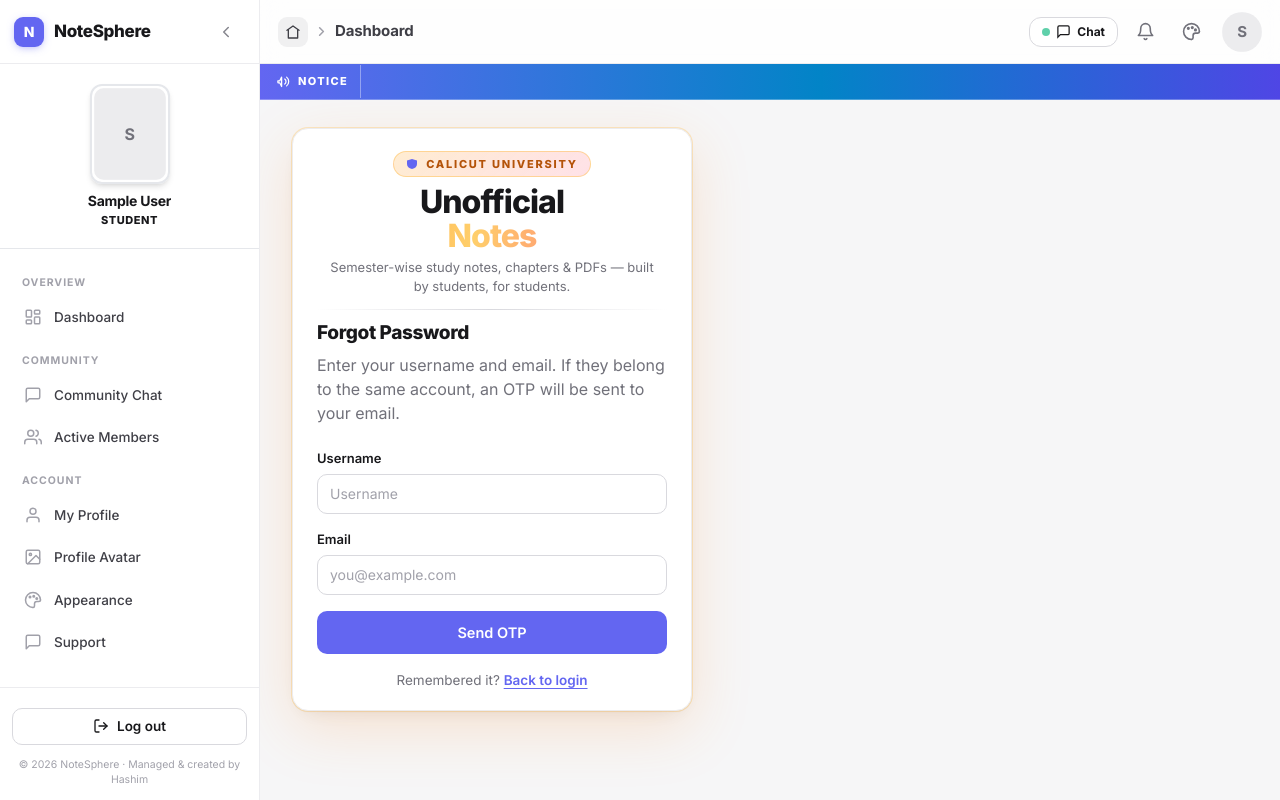
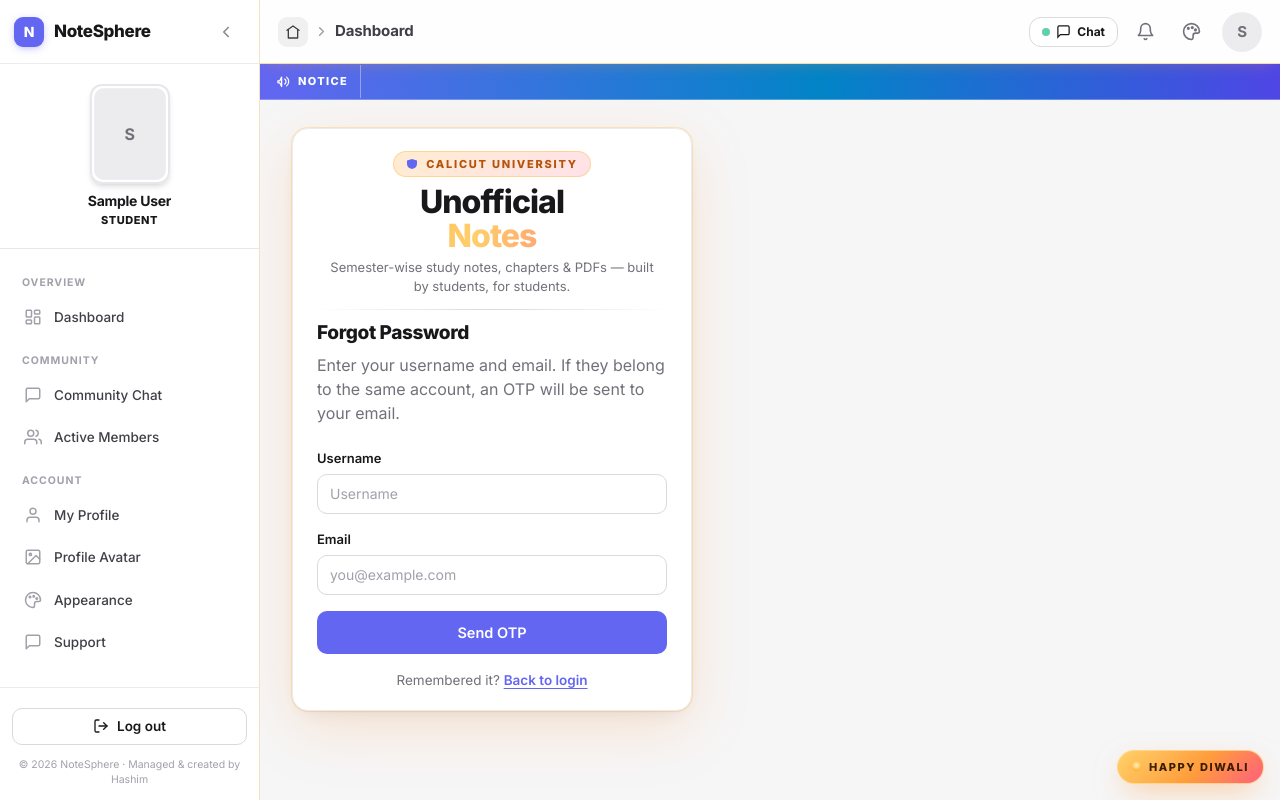
Before and after one commit to ameenul-hashim/notesphere, a Django app: page /forgot-password/ in a window 1280 px wide. Run offline with Django 5.2, Linux system fonts and the light colour scheme; the visitor is signed in with stand-in values (Sample User, id 1); data comes from the database, SQL or seed files in the repository; data that the repository does not hold is empty; some libraries are stand-ins or nearby versions.

Commit message:
Extend Diwali theme to 3 days (Nov 8-10), decorate full app, festive loading page

```diff
--- a/apps/accounts/context_processors.py
+++ b/apps/accounts/context_processors.py
@@ -104,21 +104,20 @@ def user_notifications(request):
 def festival(request):
     """Expose a date-gated festival flag for temporary decorations.
 
-    ``settings.DIWALI_DATE`` is an ISO date (default "2026-11-08"). The Diwali
-    background is shown only when the current local date (TIME_ZONE) matches,
-    so it switches off automatically the next day with no code change.
+    ``settings.DIWALI_START_DATE`` / ``DIWALI_END_DATE`` are ISO dates that
+    form an inclusive range (default 2026-11-08 .. 2026-11-10). The Diwali
+    theme is shown only while the current local date (TIME_ZONE) is inside the
+    range, so it switches off automatically the day after the end date.
     """
     from datetime import date
 
     from django.conf import settings
     from django.utils import timezone
 
-    raw_date = getattr(settings, "DIWALI_DATE", "")
-    diwali_active = False
-    if raw_date:
-        try:
-            diwali_active = timezone.localdate() == date.fromisoformat(str(raw_date))
-        except ValueError:
-            diwali_active = False
+    try:
+        start = date.fromisoformat(str(getattr(settings, "DIWALI_START_DATE", "")))
+        end = date.fromisoformat(str(getattr(settings, "DIWALI_END_DATE", "")))
+    except (TypeError, ValueError):
+        return {"diwali_active": False}
 
-    return {"diwali_active": diwali_active}
+    return {"diwali_active": start <= timezone.localdate() <= end}
--- a/static/css/app.css
+++ b/static/css/app.css
@@ -2773,3 +2773,95 @@ p {
     animation: none;
   }
 }
+
+/* In-app (authenticated) Diwali accents */
+[data-festival="diwali"] body {
+  background-image:
+    radial-gradient(900px 520px at 100% 0%, rgba(255, 176, 64, 0.10), transparent 60%),
+    radial-gradient(820px 520px at 0% 100%, rgba(255, 92, 126, 0.08), transparent 60%);
+  background-attachment: fixed;
+}
+
+[data-festival="diwali"] .topbar {
+  border-bottom-color: color-mix(in srgb, var(--diwali-gold) 55%, var(--topbar-border));
+  box-shadow: 0 1px 18px -6px rgba(255, 160, 60, 0.5);
+}
+
+[data-festival="diwali"] .sidebar {
+  background-image:
+    radial-gradient(420px 220px at 50% -30%, rgba(255, 176, 64, 0.20), transparent 70%);
+  border-inline-end-color: color-mix(in srgb, var(--diwali-gold) 35%, var(--sidebar-border));
+}
+
+[data-festival="diwali"] .card {
+  box-shadow:
+    inset 0 2px 0 0 rgba(255, 176, 64, 0.30),
+    var(--shadow-sm);
+}
+
+[data-festival="diwali"] .card-hover:hover {
+  box-shadow:
+    inset 0 2px 0 0 rgba(255, 176, 64, 0.45),
+    var(--shadow);
+}
+
+/* Floating festive badge (rendered only during the Diwali date range) */
+.diwali-badge {
+  position: fixed;
+  right: 16px;
+  bottom: 16px;
+  z-index: 120;
+  display: inline-flex;
+  align-items: center;
+  gap: 8px;
+  padding: 8px 14px;
+  border-radius: 999px;
+  font-size: 11px;
+  font-weight: 800;
+  letter-spacing: 0.14em;
+  text-transform: uppercase;
+  color: #3b1d00;
+  background: linear-gradient(135deg, #ffd36e, #ff9d3c 55%, #ff5f7e);
+  border: 1px solid rgba(255, 220, 150, 0.85);
+  box-shadow: 0 10px 30px -8px rgba(255, 150, 50, 0.6);
+  pointer-events: none;
+}
+
+.diwali-badge-flame {
+  width: 9px;
+  height: 9px;
+  border-radius: 50%;
+  background: radial-gradient(circle at 50% 35%, #fff7d6, #ffcf6b 45%, #ff8a00 100%);
+  box-shadow: 0 0 10px 2px rgba(255, 190, 80, 0.9);
+  animation: diwali-flicker 1.6s ease-in-out infinite;
+}
+
+@keyframes diwali-flicker {
+  0%,
+  100% {
+    transform: scale(1);
+    opacity: 0.9;
+  }
+  50% {
+    transform: scale(1.25);
+    opacity: 1;
+  }
+}
+
+@media (max-width: 520px) {
+  .diwali-badge {
+    right: 10px;
+    bottom: 10px;
+    padding: 6px 10px;
+    font-size: 9.5px;
+  }
+  [data-festival="diwali"] .auth-page::before {
+    background-size: 28px 12px;
+  }
+}
+
+@media (prefers-reduced-motion: reduce) {
+  .diwali-badge-flame {
+    animation: none;
+  }
+}
--- a/templates/base.html
+++ b/templates/base.html
@@ -200,5 +200,12 @@
     <script src="{% static 'js/presence.js' %}"></script>
   {% endif %}
 
+  {% if diwali_active %}
+    <div class="diwali-badge" aria-hidden="true">
+      <span class="diwali-badge-flame"></span>
+      <span>Happy Diwali</span>
+    </div>
+  {% endif %}
+
 </body>
 </html>
```
Also changed, not shown: config/settings/base.py (+4 -3 lines), loading-page/index.html (+65 -0 lines).
